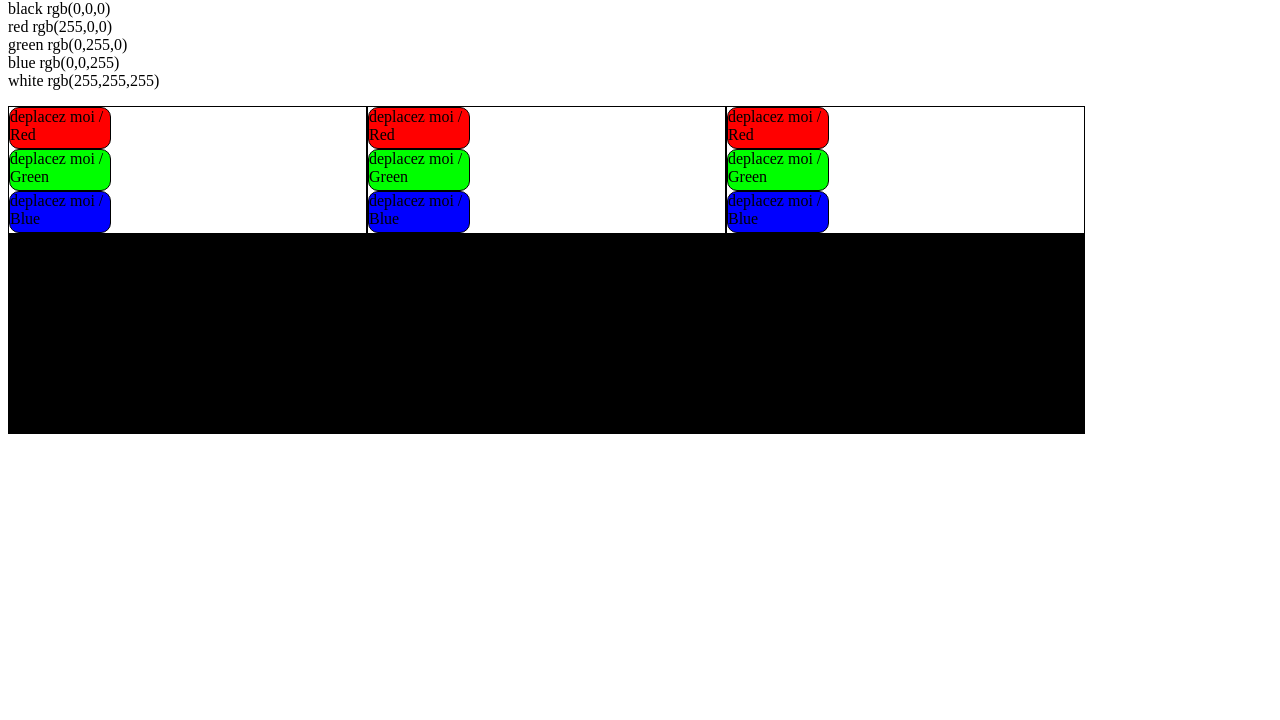
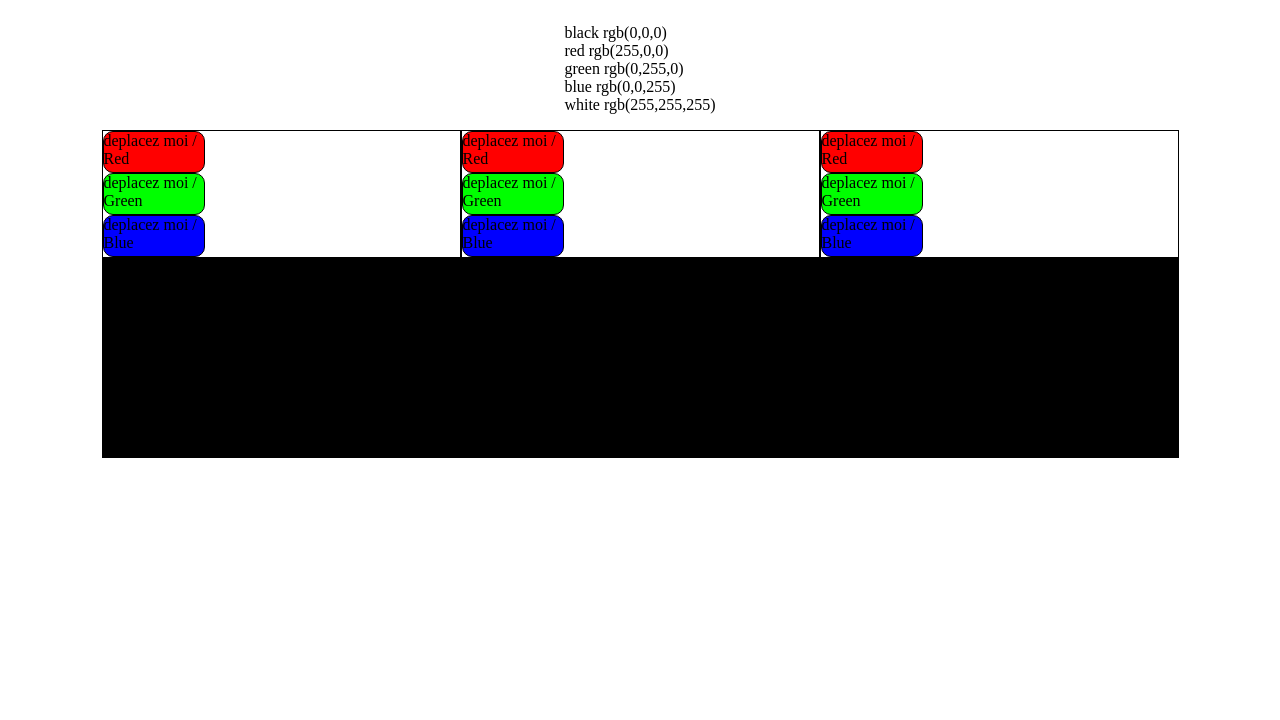
Before and after one commit to patrickletourneux/colorsRGB, a plain HTML site: page index.html in a window 1280 px wide. Shown: the part 80-800 px from the top of the page. Drawn offline with Linux system fonts and the light colour scheme.

Commit message:
for deployment

```diff
--- a/assets/event1.css
+++ b/assets/event1.css
@@ -1,5 +1,12 @@
 /* Patrick 2021/09 */
 /* help choose colors in html css js GUI */
+
+body{
+    display: flex;
+    justify-content: center;
+    flex-direction: column;
+    align-items: center;
+}
 
 #doc
 {
```
Also changed, not shown: index.html (renamed from event.html).
